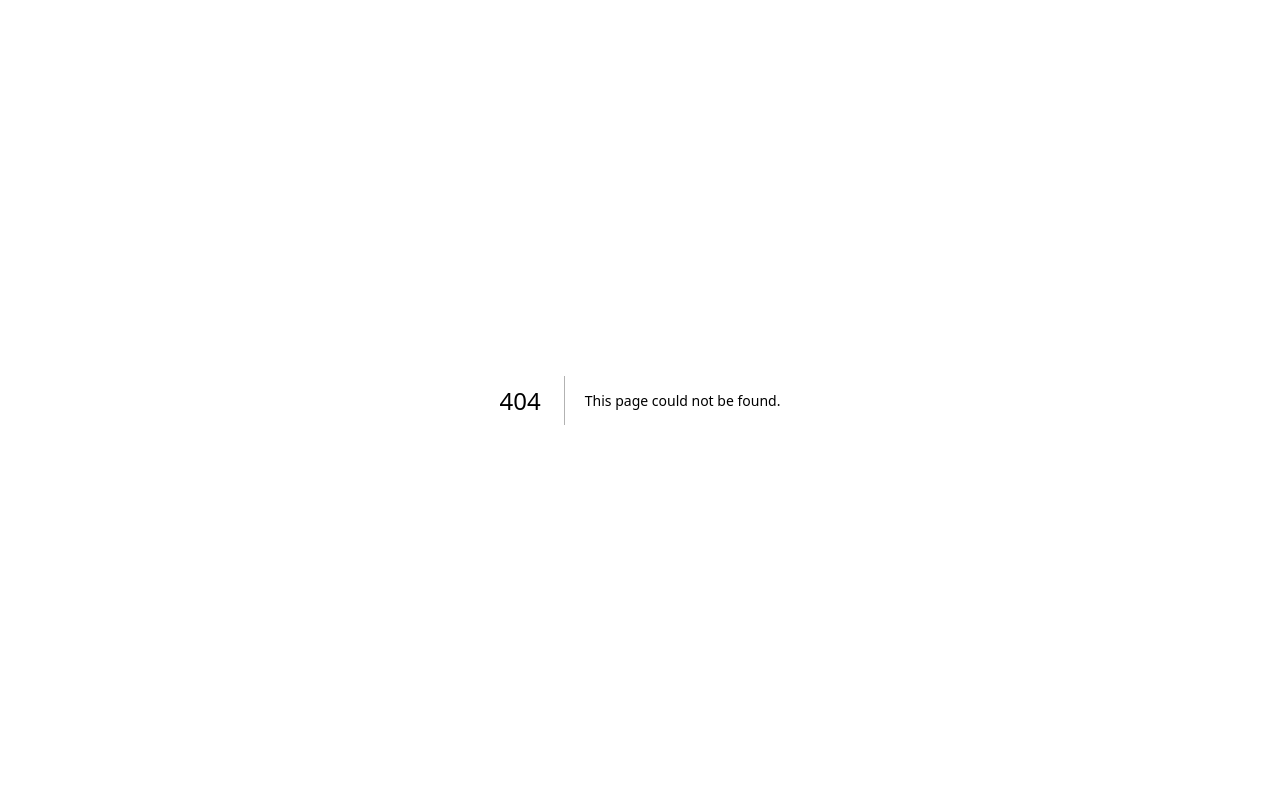
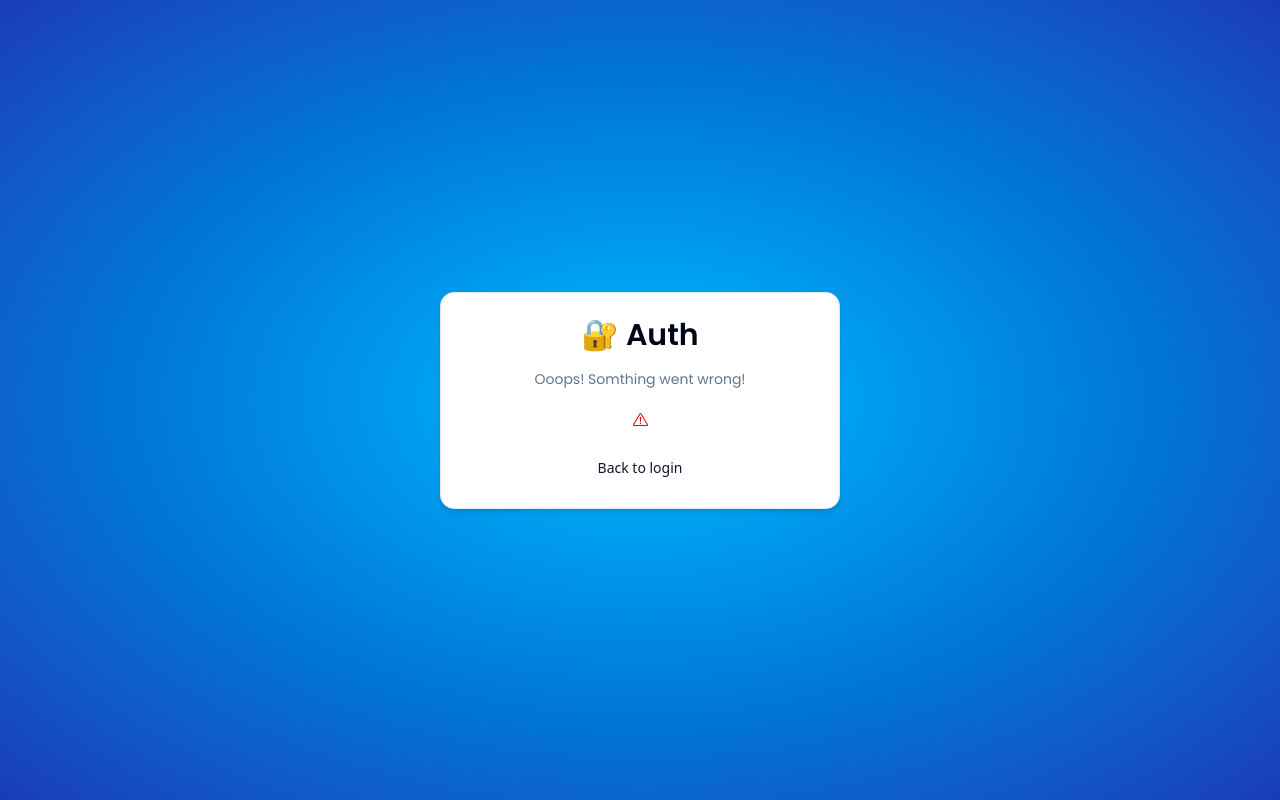
Before and after one commit to magda5281/auth-v5, a Next.js app: page /auth/error in a window 1280 px wide. Before the commit this address had no page. Built offline with nearby package versions, Linux system fonts and the light colour scheme.

Commit message:
Add linkAccount event
Add emailVerified field when user logs in with social providers

```diff
--- /dev/null
+++ b/app/auth/error/page.tsx
@@ -0,0 +1,7 @@
+import { ErrorCard } from '@/components/auth/error-card';
+
+const AuthErrorPage = () => {
+  return <ErrorCard />;
+};
+
+export default AuthErrorPage;
--- a/auth.ts
+++ b/auth.ts
@@ -26,6 +26,18 @@
 }
 
 export const { handlers, signIn, signOut, auth } = NextAuth({
+  pages: {
+    signIn: '/auth/login',
+    error: '/auth/error',
+  },
+  events: {
+    async linkAccount({ user }) {
+      await db.user.update({
+        where: { id: user.id },
+        data: { emailVerified: new Date() },
+      });
+    },
+  },
   callbacks: {
     async signIn({ user, account }) {
       const { id } = user;
--- /dev/null
+++ b/components/auth/error-card.tsx
@@ -0,0 +1,16 @@
+import { CardWrapper } from '@/components/auth/card-wrapper';
+import { ExclamationTriangleIcon } from '@radix-ui/react-icons';
+
+export const ErrorCard = () => {
+  return (
+    <CardWrapper
+      headerLabel={'Ooops! Somthing went wrong!'}
+      backButtonLabel={'Back to login'}
+      backButtonHref={'/auth/login'}
+    >
+      <div className='w-full flex justify-center items-center'>
+        <ExclamationTriangleIcon className='text-destructive' />
+      </div>
+    </CardWrapper>
+  );
+};
--- a/components/auth/login-form.tsx
+++ b/components/auth/login-form.tsx
@@ -3,6 +3,7 @@
 import { CardWrapper } from '@/components/auth/card-wrapper';
 import { useForm } from 'react-hook-form';
 import { useTransition } from 'react';
+import { useSearchParams } from 'next/navigation';
 import { zodResolver } from '@hookform/resolvers/zod';
 import {
   Form,
@@ -21,6 +22,11 @@
 import { login } from '@/actions/login';
 
 export const LoginForm = () => {
+  const searchParams = useSearchParams();
+  const urlError =
+    searchParams.get('error') === 'OAuthAccountNotLinked'
+      ? 'Email already in use with different provider'
+      : '';
   const [error, setError] = useState<string | undefined>('');
   const [success, setSuccess] = useState<string | undefined>('');
   const [isPending, startTransition] = useTransition();
@@ -37,8 +43,9 @@
     setSuccess('');
     startTransition(() => {
       login(values).then((data) => {
-        setError(data.error);
-        setSuccess(data?.success);
+        setError(data?.error);
+        //TODO: Add when we add 2FA
+        // setSuccess(data?.success);
       });
     });
   };
@@ -92,7 +99,7 @@
             />
           </div>
           <FormSuccess message={success} />
-          <FormError message={error} />
+          <FormError message={error || urlError} />
           <Button
             type='submit'
             className='w-full cursor-pointer'
--- a/routes.ts
+++ b/routes.ts
@@ -10,7 +10,7 @@
  * These routes will redirect logged users to /settings
  * @type {string[]}
  */
-export const authRoutes = ['/auth/login', '/auth/register'];
+export const authRoutes = ['/auth/login', '/auth/register', '/auth/error'];
 
 /**
  * The prefix for API authentication routes
```
